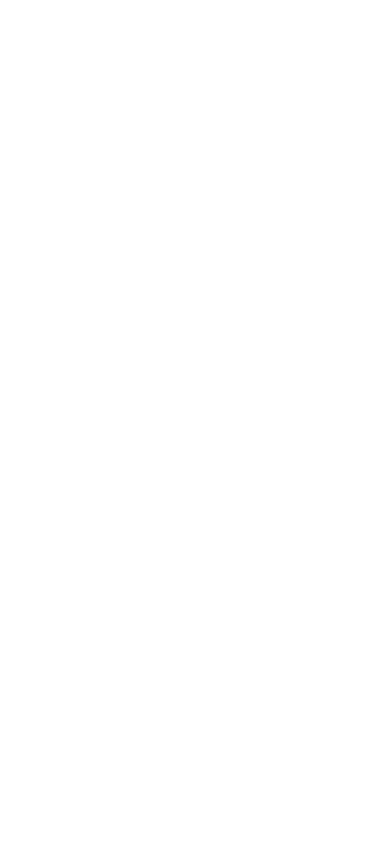
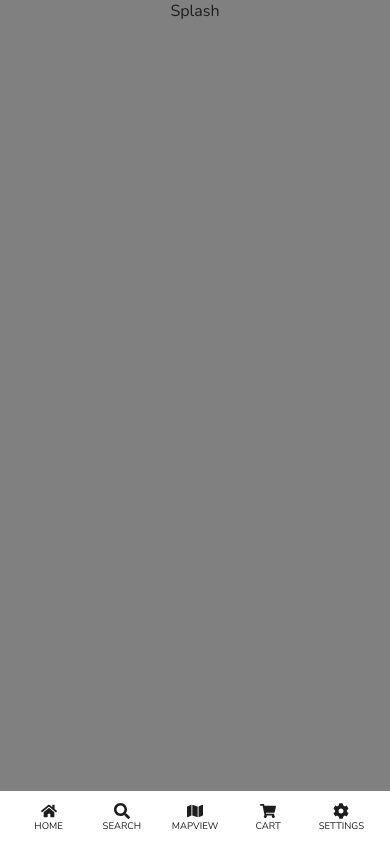
Before and after one commit to Pierre-AB/Localib, a React (Create React App) app in the folder client/: page / in a window 390 px wide. Built offline with nearby package versions, Linux system fonts and the light colour scheme.

Commit message:
responsive navbar working but minimalistic, to improve

```diff
--- a/client/package.json
+++ b/client/package.json
@@ -8,6 +8,7 @@
     "@testing-library/user-event": "^12.2.2",
     "react": "^17.0.1",
     "react-dom": "^17.0.1",
+    "react-icons": "^3.11.0",
     "react-router-dom": "^5.2.0",
     "react-scripts": "4.0.0",
     "web-vitals": "^0.2.4"
--- a/client/src/App.js
+++ b/client/src/App.js
@@ -1,25 +1,32 @@
 import React from 'react';
 import logo from './logo.svg';
 import './App.css';
+import './CommonStyle.css';
 import { Switch, Route } from 'react-router-dom';
 
+//import Splash Screen
+import Splash from './pages/Splash';
+
 // import pages for Navbar
+import Navigation from './components/Navigation';
 import Home from './pages/Home';
 import SearchListResults from './pages/SearchListResults';
 import MapView from './pages/MapView';
-import Basket from './pages/Basket';
+import Cart from './pages/Cart';
 import UserSettings from './pages/UserSettings';
 
 
 function App() {
   return (
     <div className="App">
+      <Navigation />
       <Switch>
-        <Route  exact path="/home" component={Home} />
-        <Route  exact path="/listSearch" component={SearchListResults} />
-        <Route  exact path="/mapView" component={MapView} />
-        <Route  exact path="/basket" component={Basket} />
-        <Route  exact path="/userSettings" component={UserSettings} />
+        <Route exact path="/" component={Splash} />
+        <Route exact path="/home" component={Home} />
+        <Route exact path="/listSearch" component={SearchListResults} />
+        <Route exact path="/mapView" component={MapView} />
+        <Route exact path="/cart" component={Cart} />
+        <Route exact path="/userSettings" component={UserSettings} />
       </Switch>
     </div>
   );
--- /dev/null
+++ b/client/src/CommonStyle.css
@@ -0,0 +1,47 @@
+/* IMPORT NUNITO GOOGLE FONT */
+@import url('https://fonts.googleapis.com/css2?family=Nunito:wght@300;400;600;700;800&display=swap');
+
+/* EVERYTHING BORDER BOX */
+*, ::before, ::after {
+  box-sizing: border-box;
+}
+
+/* COLORS VAR */
+:root {
+  --accent-color: #baceac;
+  --black: #1d1d1d;
+}
+
+/* MEDIA QUERIES BREAKPOINT RECAP */
+/* MIN */
+/* // Small devices (landscape phones, 576px and up)
+@media (min-width: 576px) { ... }
+
+// Medium devices (tablets, 768px and up)
+@media (min-width: 768px) { ... }
+
+// Large devices (desktops, 992px and up)
+@media (min-width: 992px) { ... }
+
+// Extra large devices (large desktops, 1200px and up)
+@media (min-width: 1200px) { ... } */
+
+/* MAX */
+/* @media (max-width: 575.98px) { ... }
+
+// Small devices (landscape phones, less than 768px)
+@media (max-width: 767.98px) { ... }
+
+// Medium devices (tablets, less than 992px)
+@media (max-width: 991.98px) { ... }
+
+// Large devices (desktops, less than 1200px)
+@media (max-width: 1199.98px) { ... } */
+
+
+/* MAIN & COMMON STYLE */
+body {
+  background: grey;
+  color: var(--black);
+  font-family: 'Nunito', sans-serif;
+}
--- /dev/null
+++ b/client/src/components/Navigation.css
@@ -0,0 +1,91 @@
+/* RESPONSIVE */
+@media (min-width: 992px) {
+  .navbar.desktop {
+    display: block;
+    position: fixed;
+    top: 0;
+  }
+
+  .navbar.mobile {
+    display: none;
+  }
+}
+
+@media (max-width: 991.98px) {
+  .navbar.desktop {
+    display: none;
+  }
+
+  .navbar.mobile {
+    display: block;
+    position: fixed;
+    bottom: 0;
+  }
+ }
+
+
+/* DESKTOP NAVBAR */
+.navbar {
+  background: white;
+  width: 100vw;
+  text-transform: uppercase;
+}
+
+.nav-container {
+  display: flex;
+  flex-direction: row;
+  flex-wrap: wrap;
+  align-items: center;
+  justify-content: space-between;
+}
+
+.desktop .nav-container {
+  padding: 1.5em 3em;
+}
+
+.mobile .nav-container {
+  padding: 0.75em;
+}
+
+.nav-menu ul {
+  list-style: none;
+  margin: 0;
+}
+
+.nav-menu li {
+  display: inline-block;
+}
+
+.nav-link {
+  display: block;
+  padding: 0 1rem;
+}
+
+.mobile .nav-link {
+  display: flex;
+  flex-direction: column;
+  align-items: center;
+}
+
+.navbar a {
+  text-decoration: none;
+  background-color: transparent;
+}
+
+.navbar a:link {color: inherit;}
+.navbar a:visited {color: gray;}
+.navbar a:hover, .navbar a:focus, .navbar a:active {
+  color: var(--accent-color);
+  font-weight: 800;
+}
+
+
+
+/* ONLY ON MOBILE NAVBAR */
+.mobile .nav-item {
+  width: 20%
+}
+
+.mobile .nav-label {
+  font-size: 0.6em;
+}
--- a/client/src/components/Navigation.js
+++ b/client/src/components/Navigation.js
@@ -1,25 +1,78 @@
 import React from 'react';
-import { NavLink } from 'react-router-dom';
+import { Link } from 'react-router-dom';
+import './Navigation.css';
 
+// Import Font Icon
+import { FaHome } from "react-icons/fa";
+import { FaSearch } from "react-icons/fa";
+import { FaMap } from "react-icons/fa";
+import { FaShoppingCart } from "react-icons/fa";
+import { FaCog } from "react-icons/fa";
+
+
+// Configure mobile nav buttons
+const mobileNav = [{
+  route: "/home",
+  icon: FaHome,
+  label: "Home"
+},{
+  route: "/listSearch",
+  icon: FaSearch,
+  label: "Search"
+},{
+  route: "/mapView",
+  icon: FaMap,
+  label: "MapView"
+},{
+  route: "/cart",
+  icon: FaShoppingCart,
+  label: "Cart"
+},{
+  route: "/userSettings",
+  icon: FaCog,
+  label: "Settings"
+}]
+
+// Display nav
 const Navigation = (props) => {
   return(
-    <nav className="navbar navbar-expand-md navbar-light sticky-top" role="navigation">
-        <div className="container-fluid">
-            <a className="navbar-brand" href="/home">Brand</a>
-            <Nav className="ml-auto">
-              <NavItem>
-                <NavLink to="/listSearch" className="nav-link">
-                  Search
-                </NavLink>
-              </NavItem>
-              <NavItem>
-                <NavLink to="/login" className="nav-link">
-                  Login
-                </NavLink>
-              </NavItem>
-            </Nav>
+    <>
+
+      {/* Desktop Nav */}
+      <nav className="navbar desktop" role="navigation">
+        <div className="nav-container">
+          <Link to='/' className="navbar-logo">Logo</Link>
+          <div className="nav-menu">
+            <ul>
+              <li className="nav-link"><Link to='/home'>Home</Link></li>
+              <li className="nav-link"><Link to='/listSearch'>ListView</Link></li>
+              <li className="nav-link"><Link to='/mapView'>MapView</Link></li>
+              <li className="nav-link"><Link to='/cart'>Cart</Link></li>
+              <li className="nav-link"><Link to='/userSettings'>Settings</Link></li>
+            </ul>
+          </div>
         </div>
       </nav>
+
+      {/* Mobile Nav */}
+      <nav className="navbar mobile" role="navigation">
+        <div className="nav-container">
+          {
+            mobileNav.map((tab, index) =>(
+              <div className="nav-item" key={`tab-${index}`}>
+                <Link to={tab.route}>
+                  <div className="nav-link">
+                    <tab.icon/>
+                    <div className="nav-label">{tab.label}</div>
+                  </div>
+                </Link>
+              </div>
+            ))
+          }
+        </div>
+      </nav>
+
+    </>
   )
 };
 
--- a/client/src/pages/Basket.js
+++ b/client/src/pages/Cart.js
@@ -1,13 +1,13 @@
 import React, { Component } from 'react';
 
-class Basket extends Component {
+class Cart extends Component {
   render() {
     return (
       <div>
-        Basket
+        Cart
       </div>
     );
   }
 }
 
-export default Basket;
+export default Cart;
--- /dev/null
+++ b/client/src/pages/Splash.js
@@ -0,0 +1,13 @@
+import React, { Component } from 'react';
+
+class Splash extends Component {
+  render() {
+    return (
+      <div>
+        Splash
+      </div>
+    );
+  }
+}
+
+export default Splash;
```
Also changed, not shown: client/src/App.css (line endings or trailing spaces), 1 other file (tests, documents, lock files or other folders).
